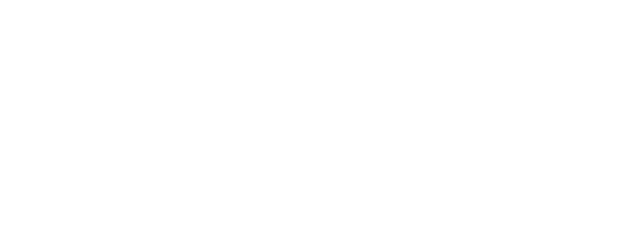
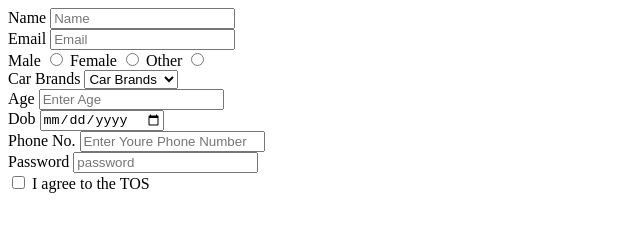
Before and after one commit to acciojob/signup-form-car-ashim-sharma-console, a website: page main.html in a window 1280 px wide. Shown: the whole page, without its empty margins (0-640 px from the left). Drawn offline with Linux system fonts and the light colour scheme.

Commit message:
created a submission

```diff
--- a/main.html
+++ b/main.html
@@ -8,6 +8,59 @@
 
 <body>
 	<!-- the entire body must be written by student -->
+	 <from>
+        <div>
+            <label for="Name">Name</label>
+            <input id="Name" typ="text" placeholder="Name" required>
+        </div>
+        <div>
+            <label for="Email">Email</label>
+            <input id="Email" typ="Email" placeholder="Email" required>
+        </div>
+        <div>
+
+            <lable for="Male">Male</lable>
+            <input id="Male" type="radio" name="Gender" required>
+            <lable for="Female">Female</lable>
+            <input id="Female" type="radio" name="Gender" required>
+            <lable for="Other">Other</lable>
+            <input id="other" type="radio" name="Gender" required>
+
+        </div>
+        <div>
+            <label for="Car Brands">Car Brands</label>
+            <select id="Car Brands" required>
+                <option value="" disabled selected>Car Brands</option>
+                <option value="Toyota">Toyota</option>
+                <option value="Audi">Audi</option>
+                <option value="Hyundai">Hyundai</option>
+                <option value="Tesla">Tesla</option>
+                <option value="Bugatti">Bugatti</option>
+                <option value="Rolls-Royce">Rolls-Royce</option>
+            </select>
+        </div>
+        <div>
+            <label for="Age">Age</label>
+            <input id=Age type="Number" placeholder="Enter Age" required>
+
+        </div>
+        <div>
+            <label for="Dob">Dob</label>
+            <input type="date" id="birthday" name="birthday" required>
+        </div>
+        <div>
+            <label for="phone">Phone No.</label>
+            <input id="phone" type="phone" placeholder="Enter Youre Phone Number" required>
+        </div>
+        <div>
+            <label for="password">Password</label>
+            <input id="password" type="password" placeholder="password" required>
+        </div>
+        <div>
+            <input type="checkbox" id="checkbox" name="checkbox" required>
+            <label for="checkbox">I agree to the TOS</label>
+        </div>
+    </from>
     <script type="text/javascript" src="./script.js">
 </script>
 
```
